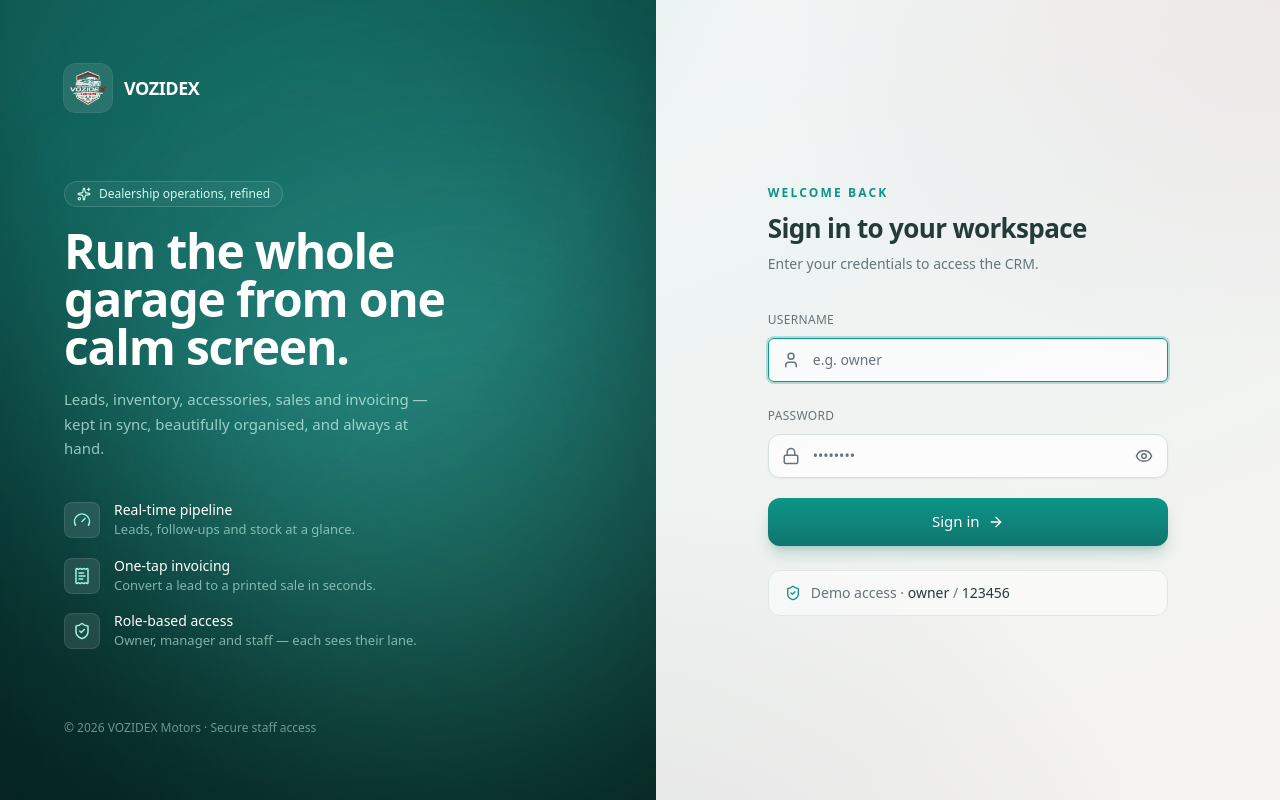
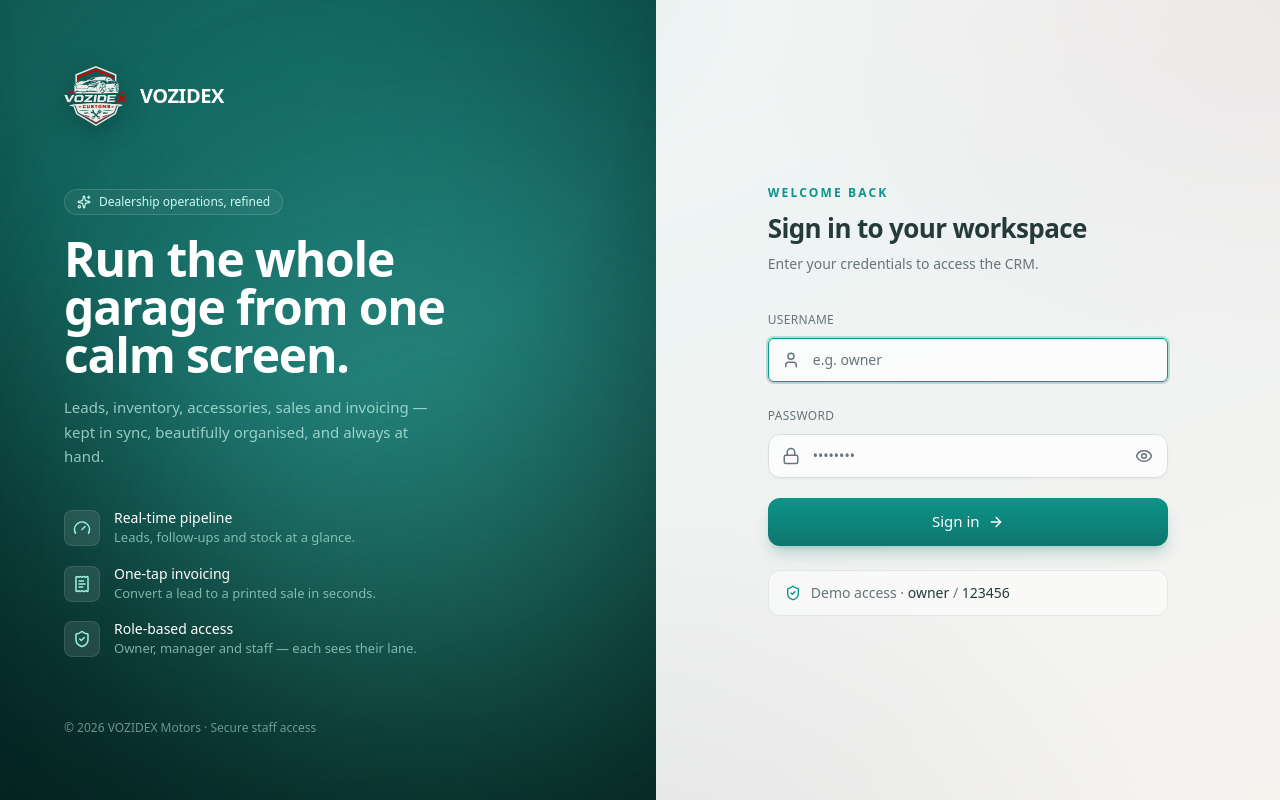
Before and after one commit to MRobot007/garage-crm, a Next.js app: page /login in a window 1280 px wide. Built offline with nearby package versions, Linux system fonts and the light colour scheme.

Commit message:
style: free-standing, larger VOZIDEX logo on login + sidebar
- Remove the boxed (bg/ring/padding) logo treatment; logo now sits free
- Bigger: login brand panel 64px, mobile login 56px, sidebar 48px
- Subtle drop-shadow keeps it legible on the dark teal

```diff
--- a/components/auth/BrandPanel.tsx
+++ b/components/auth/BrandPanel.tsx
@@ -102,9 +102,9 @@ export function BrandPanel() {
           <img
             src="/logo.png"
             alt="VOZIDEX"
-            className="h-12 w-12 rounded-xl bg-white/10 object-contain p-1.5 ring-1 ring-white/15 backdrop-blur"
+            className="h-16 w-16 object-contain drop-shadow-[0_4px_14px_rgba(0,0,0,0.35)]"
           />
-          <span className="text-lg font-semibold tracking-tight text-white">
+          <span className="text-xl font-semibold tracking-tight text-white">
             VOZIDEX
           </span>
         </motion.div>
--- a/components/auth/LoginForm.tsx
+++ b/components/auth/LoginForm.tsx
@@ -83,8 +83,8 @@ export function LoginForm() {
       {/* Mobile brand mark (brand panel is hidden < lg) */}
       <motion.div variants={item} className="mb-8 flex items-center gap-3 lg:hidden">
         {/* eslint-disable-next-line @next/next/no-img-element */}
-        <img src="/logo.png" alt="VOZIDEX" className="h-11 w-11 object-contain" />
-        <span className="text-lg font-semibold tracking-tight text-ink">VOZIDEX</span>
+        <img src="/logo.png" alt="VOZIDEX" className="h-14 w-14 object-contain" />
+        <span className="text-xl font-semibold tracking-tight text-ink">VOZIDEX</span>
       </motion.div>
 
       <motion.p
--- a/components/layout/Sidebar.tsx
+++ b/components/layout/Sidebar.tsx
@@ -41,7 +41,7 @@ export function Sidebar({ collapsed, onNavigate }: SidebarProps) {
         <img
           src="/logo.png"
           alt="VOZIDEX"
-          className="h-9 w-9 shrink-0 rounded-lg bg-white/10 object-contain p-1 ring-1 ring-white/15"
+          className="h-12 w-12 shrink-0 object-contain drop-shadow-[0_2px_8px_rgba(0,0,0,0.3)]"
         />
         {!collapsed && (
           <span className="text-[15px] font-semibold tracking-tight text-white">
```
